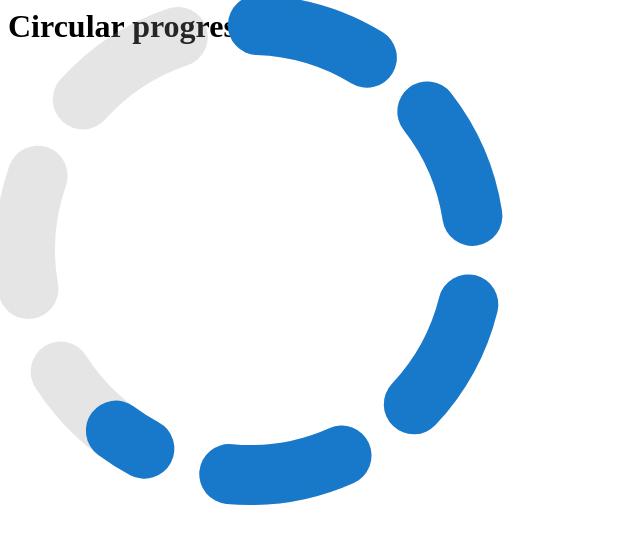
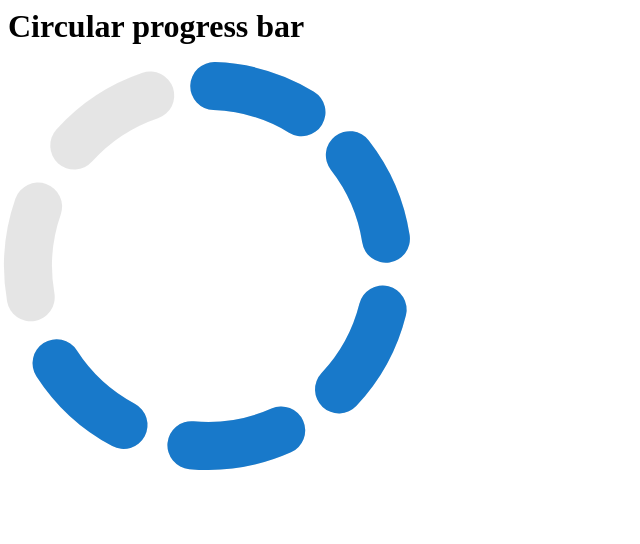
Before and after one commit to PeterBroom/progress-circle, a React (Create React App) app: page / in a window 1280 px wide. Shown: the top 544 px of the page, without its empty margins (0-640 px from the left). Built offline with nearby package versions, Linux system fonts and the light colour scheme.

Commit message:
2 files modified, 1 added

```diff
--- a/src/components/TravelBuddy/ProgressCircle/index.tsx
+++ b/src/components/TravelBuddy/ProgressCircle/index.tsx
@@ -2,6 +2,8 @@ import * as React from 'react';
 import { useEffect, useState } from 'react';
 
 import { motion } from 'framer-motion';
+
+import '../style.css';
 
 export const ProgressCircle = (props) => {
   const { rotate, strokeColor, waitFor, show } = props;
@@ -17,11 +19,11 @@ export const ProgressCircle = (props) => {
   console.log(waitFor);
   const percents = 8;
   const stroke = strokeColor;
-  const size = 500;
+  const size = 400;
   const strokeWidth = 12;
   const emptyStroke = '#999';
   const emptyStrokeOpacity = 0.25;
-  const duration = 1;
+  const duration = 0.6;
   const delay = 0.5;
   const radius = 45;
   const circumference = Math.ceil(2 * Math.PI * radius);
--- a/src/components/TravelBuddy/index.tsx
+++ b/src/components/TravelBuddy/index.tsx
@@ -1,8 +1,9 @@
 import * as React from 'react';
 import { ProgressCircle } from './ProgressCircle';
 import { motion } from 'framer-motion';
-
-const customerStaus = 8;
+import './style.css';
+const customerStaus = 5;
+const duration = 650;
 
 export const TravelBuddy = () => {
   return (
@@ -10,44 +11,44 @@ export const TravelBuddy = () => {
       <ProgressCircle
         rotate={2}
         strokeColor="#1879ca"
-        waitFor={1000}
-        show={customerStaus > 1}
+        waitFor={duration}
+        show={customerStaus > 0}
       />
       <ProgressCircle
         rotate={52}
         strokeColor="#1879ca"
-        waitFor={2500}
-        show={customerStaus > 2}
+        waitFor={duration * 2}
+        show={customerStaus > 1}
       />
       <ProgressCircle
         rotate={104}
         strokeColor="#1879ca"
-        waitFor={4000}
-        show={customerStaus > 3}
+        waitFor={duration * 3}
+        show={customerStaus > 2}
       />
       <ProgressCircle
         rotate={156}
         strokeColor="#1879ca"
-        waitFor={5500}
-        show={customerStaus > 4}
+        waitFor={duration * 4}
+        show={customerStaus > 3}
       />
       <ProgressCircle
         rotate={208}
         strokeColor="#1879ca"
-        waitFor={7000}
-        show={customerStaus > 5}
+        waitFor={duration * 5}
+        show={customerStaus > 4}
       />
       <ProgressCircle
         rotate={260}
         strokeColor="#1879ca"
-        waitFor={8500}
-        show={customerStaus > 6}
+        waitFor={duration * 6}
+        show={customerStaus > 5}
       />
       <ProgressCircle
         rotate={312}
         strokeColor="#1879ca"
-        waitFor={10000}
-        show={customerStaus > 7}
+        waitFor={duration * 7}
+        show={customerStaus > 6}
       />
     </motion.div>
   );
--- /dev/null
+++ b/src/components/TravelBuddy/style.css
@@ -0,0 +1,9 @@
+.travelBuddyContainer {
+  position: relative;
+  height: 400px;
+  width: 400px;
+}
+
+.progressCircle {
+  display: inline-block;
+}
```
